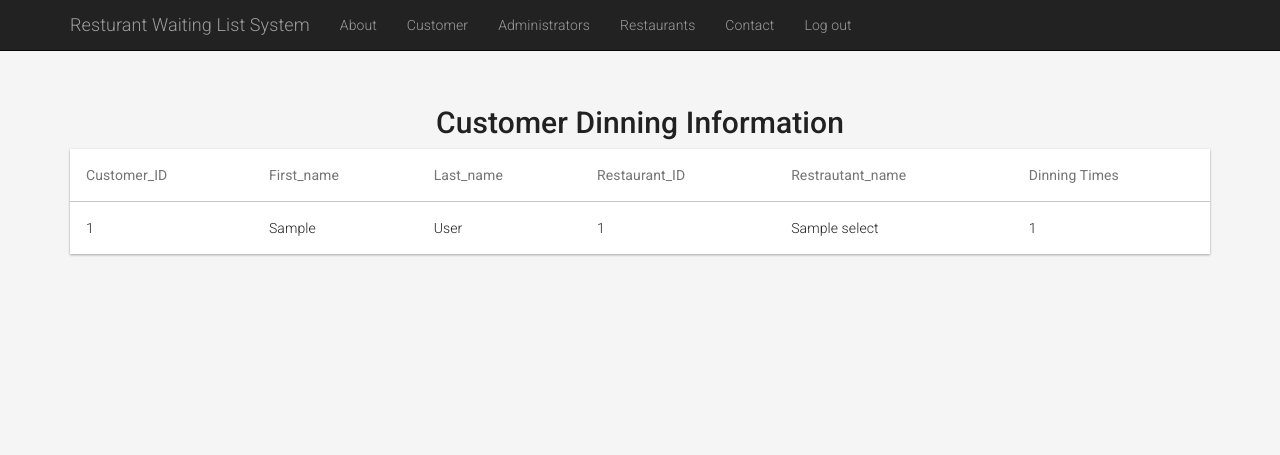
After one commit to zyntop2014/COMS4111, a Flask app: page /dinning in a window 1280 px wide. The commit adds this page. Shown: the top 455 px of the page. Run offline with Flask 2, Linux system fonts and the light colour scheme; the visitor is signed in with stand-in values (Sample User, id 1); a database or web service that is not in the repository returns one stand-in record (values such as "Sample title"); some libraries are stand-ins or nearby versions.

Commit message:
add dinning counting time information

```diff
--- a/myprojectpsql/templates/customer.html
+++ b/myprojectpsql/templates/customer.html
@@ -47,7 +47,7 @@
       <div class="caption">
         <h3>Search Customer Dining Information</h3>
         <p>
-        <a href="search" class="btn btn-primary">Search</a>
+        <a href="dinning" class="btn btn-primary">Search</a>
         </p>
       </div>
     </div>
--- /dev/null
+++ b/myprojectpsql/templates/dinning.html
@@ -0,0 +1,38 @@
+{% extends "mainlayout.html" %}
+{% block content %}
+<h2 align="center"> Customer Dinning Information </h2>
+<div class="table-responsive-vertical shadow-z-1">
+  <!-- Table starts here -->
+  <table id="table" class="table table-hover table-mc-light-blue">
+    <thead>
+      <tr>
+
+        <th>Customer_ID</th>
+         <th>First_name</th>
+         <th> Last_name </th>
+         <th> Restaurant_ID </th>
+         <th> Restrautant_name </th>
+         <th>Dinning Times</th>
+
+      </tr>
+    </thead>
+    <tbody>
+
+      {% for row in rows %}
+      <tr>
+        <td>{{row[0]}}</td>
+        <td>{{row[1]}}</td>
+         <td>{{row[2]}}</td>
+        <td>{{row[3]}}</td>
+        <td>{{row[4]}}</td>
+         <td>{{row[5]}}</td>
+
+
+
+      </tr>
+      {% endfor %}
+
+    </tbody>
+  </table>
+</div>
+{% endblock %}
--- a/myprojectpsql/templates/searchtable.html
+++ b/myprojectpsql/templates/searchtable.html
@@ -4,8 +4,7 @@
   <h3>Enter Table size (>=) </h3>
   Table_size<br>
   <input type = "INT" name = "seats" /></br>
-  Restaurant_name<br>
-  <input type = "TEXT" name = "restaurant_name" /></br>
+
   <input type = "submit" value = "submit" /><br>
 </form>
 
--- a/myprojectpsql/test.py
+++ b/myprojectpsql/test.py
@@ -93,6 +93,16 @@ def waitlist():
 def restaurant():
     return render_template('restaurant.html')
 
+
+@app.route('/dinning')
+@login_required
+def dinning():
+    con = get_db()
+    cur = con.cursor()
+    cur.execute("SELECT c.customer_id, c.first_name, c.last_name, r.restaurant_id, r.name, t.count FROM (SELECT p.customer_id, p.restaurant_id, COUNT(p.party_datetime) FROM party p, restaurant r WHERE p.restaurant_id = r.restaurant_id GROUP BY p.customer_id, p.restaurant_id ORDER BY customer_id, restaurant_id) t, customer c,restaurant r WHERE t.customer_id = c.customer_id AND r.restaurant_id = t.restaurant_id")
+    rows = cur.fetchall();
+    return render_template('dinning.html', rows= rows)
+
 @app.route('/customer')
 @login_required
 def customer():
@@ -104,7 +114,7 @@ def customer():
 def list():
     con = get_db()
     cur = con.cursor()
-    cur.execute("select * from customer")
+    cur.execute("SELECT * FROM customer")
     rows = cur.fetchall();
     return render_template("customerlist.html", rows=rows)
 
```
